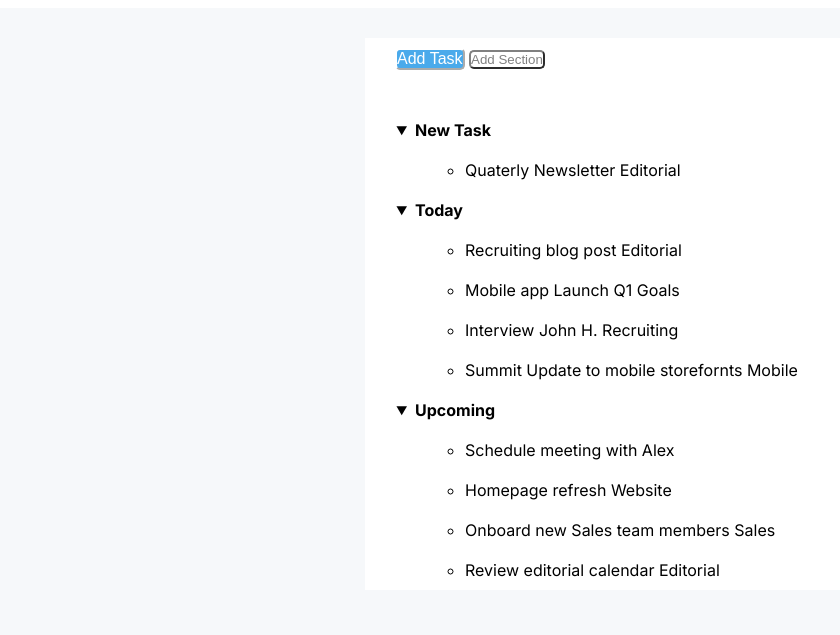
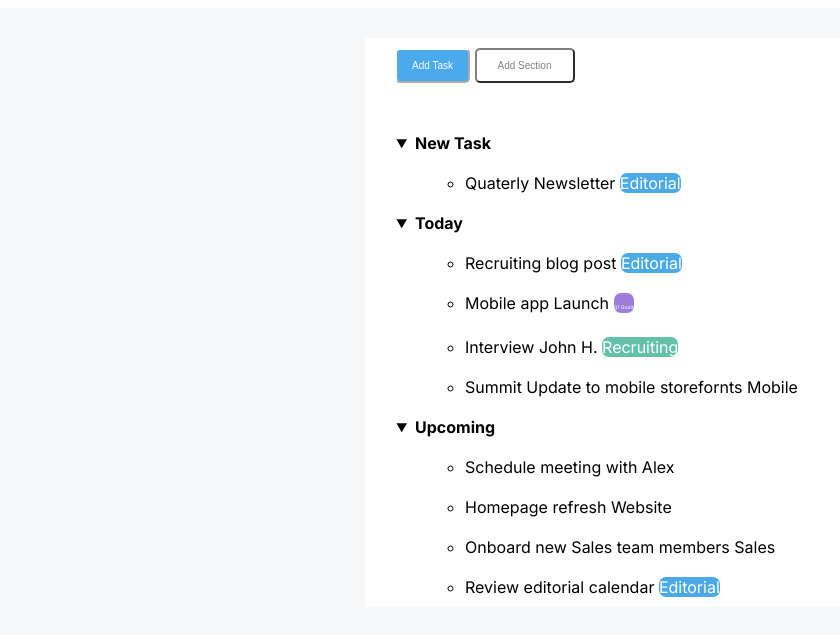
Before and after one commit to mattiamion91/html-css-toboolist, a plain HTML site: page index.html in a window 1280 px wide. Shown: the part 67-702 px from the top of the page, without its empty margins (0-840 px from the left). Drawn offline with Linux system fonts and the light colour scheme.

Commit message:
refactor: adjusting button and labels

```diff
--- a/index.html
+++ b/index.html
@@ -26,7 +26,7 @@
         <div class="central-body">
             <!--button-bar-->
             <section class="button">
-                <button id="task-button">Add Task</button>
+                <button id="task-button"><span calss="font-sx-inside">Add Task</span></button>
                 <button id="section-button">Add Section</button>
             </section>
             <!--un-ordered-list-->
@@ -35,7 +35,8 @@
                     <li>
                         <strong class="title-main-list">New Task</strong>
                         <ul class="secondary-list">
-                            <li class="custom-bullet-check">Quaterly Newsletter <span class="editorial">Editorial</span></li>
+                            <li class="custom-bullet-check">Quaterly Newsletter <span class="editorial">Editorial</span>
+                            </li>
                         </ul>
                     </li>
                 </ul>
@@ -43,10 +44,11 @@
                     <li>
                         <strong class="title-main-list">Today</strong>
                         <ul class="secondary-list">
-                            <li class="custom-bullet-check">Recruiting blog post <span class="editorial">Editorial</span></li>
-                            <li class="custom-bullet-check">Mobile app Launch Q1 Goals</li>
-                            <li calss="custom-buller-cross">Interview John H. Recruiting</li>
-                            <li class="custom-bullet-check">Summit Update to mobile storefornts Mobile</li>
+                            <li class="custom-bullet-check">Recruiting blog post <span
+                                    class="editorial">Editorial</span></li>
+                            <li class="custom-bullet-check">Mobile app Launch <span class="prova"><span class="q1-goals">Q1 Goals</span></span></li>
+                            <li class="custom-buller-cross">Interview John H. <span class="recruiting">Recruiting</span></li>
+                            <li class="custom-bullet-check">Summit Update to mobile storefornts <span class="mobile">Mobile</span></li>
                         </ul>
                     </li>
                 </ul>
@@ -54,10 +56,11 @@
                     <li class="custom-bullet-check">
                         <strong class="title-main-list">Upcoming</strong>
                         <ul class="secondary-list">
-                            <li calss="custom-buller-cross">Schedule meeting with Alex</li>
-                            <li class="custom-bullet-check">Homepage refresh Website</li>
-                            <li class="custom-bullet-check">Onboard new Sales team members Sales</li>
-                            <li class="custom-bullet-check">Review editorial calendar <span class="editorial">Editorial</span></li>
+                            <li class="custom-buller-cross">Schedule meeting with Alex</li>
+                            <li class="custom-bullet-check">Homepage refresh <span class="website">Website</span></li>
+                            <li class="custom-bullet-check">Onboard new Sales team members <span class="sales">Sales</span></li>
+                            <li class="custom-bullet-check">Review editorial calendar <span
+                                    class="editorial">Editorial</span></li>
                         </ul>
                     </li>
                 </ul>
--- a/styles/styles.css
+++ b/styles/styles.css
@@ -10,6 +10,8 @@ body {
     background-color: rgb(246, 248, 250);
     font-family: "Inter", sans-serif;
 }
+
+/*utility rules*/
 
 /*header rules*/
 
@@ -48,10 +50,13 @@ body {
 
 #task-button {
     background-color: rgb(74, 170, 235);
-    font-size: 1rem;
     border-radius: 5px;
     color: white;
     border-color: white;
+    font-size: 10px;
+    padding: 0px 0px;
+    height: 35px;
+    width: 75px;
 }
 
 #section-button {
@@ -59,6 +64,10 @@ body {
     color: gray;
     border-radius: 5px;
     border-color: gray;
+    font-size: 10px;
+    padding: 0px 0px;
+    height: 35px;
+    width: 100px;
 }
 
 /*un-ordered-list rules*/
@@ -77,17 +86,24 @@ body {
     padding-left: 50px;
 }
 
-.custom-bullet-check {
-    list-style-type:;
-
+.editorial {
+    background-color: rgb(75, 169, 230);
+    border-radius: 7px;
+    color: white;
 }
 
-.custom-bullet-cross {
-
+.prova {
+    background-color: rgb(156, 125, 219);
+    border-radius: 7px;
+    color: white;
 }
 
-span .editorial {
-    background-color: rgb(75, 169, 230);
-    font-size: 1px;
-    border-radius: 5px;
+.q1-goals {
+    font-size: 5px;
 }
+
+.recruiting {
+    background-color: rgb(100, 193, 169);
+    border-radius: 7px;
+    color: white;
+}
```
